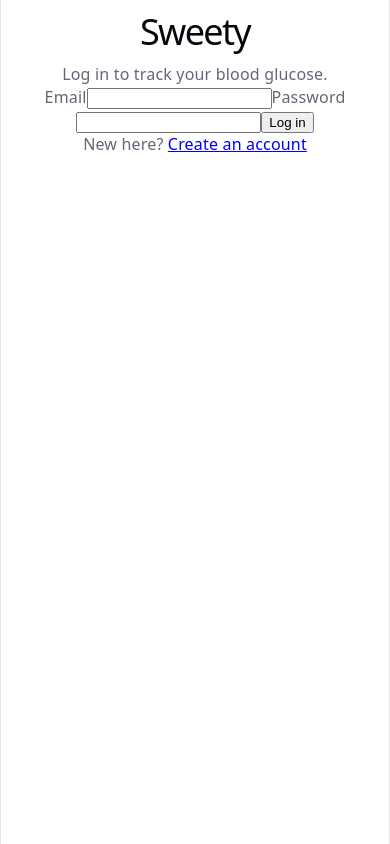
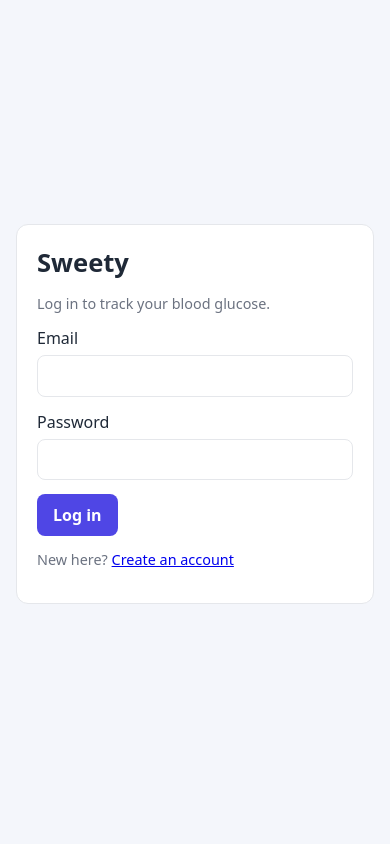
Before and after one commit to alanbabu518-spec/sweety, a React (Vite) app in the folder client/: page /login in a window 390 px wide. Built offline with nearby package versions, Linux system fonts and the light colour scheme; no server answers.

Commit message:
style(client): basic responsive styling

```diff
--- a/client/src/index.css
+++ b/client/src/index.css
@@ -1,111 +1,256 @@
 :root {
-  --text: #6b6375;
-  --text-h: #08060d;
-  --bg: #fff;
-  --border: #e5e4e7;
-  --code-bg: #f4f3ec;
-  --accent: #aa3bff;
-  --accent-bg: rgba(170, 59, 255, 0.1);
-  --accent-border: rgba(170, 59, 255, 0.5);
-  --social-bg: rgba(244, 243, 236, 0.5);
-  --shadow:
-    rgba(0, 0, 0, 0.1) 0 10px 15px -3px, rgba(0, 0, 0, 0.05) 0 4px 6px -2px;
-
-  --sans: system-ui, 'Segoe UI', Roboto, sans-serif;
-  --heading: system-ui, 'Segoe UI', Roboto, sans-serif;
-  --mono: ui-monospace, Consolas, monospace;
-
-  font: 18px/145% var(--sans);
-  letter-spacing: 0.18px;
-  color-scheme: light dark;
+  --bg: #f4f6fb;
+  --card: #ffffff;
+  --text: #1f2937;
+  --muted: #6b7280;
+  --primary: #4f46e5;
+  --primary-dark: #4338ca;
+  --danger: #dc2626;
+  --border: #e5e7eb;
+  font-family:
+    system-ui,
+    -apple-system,
+    "Segoe UI",
+    Roboto,
+    sans-serif;
   color: var(--text);
-  background: var(--bg);
-  font-synthesis: none;
-  text-rendering: optimizeLegibility;
-  -webkit-font-smoothing: antialiased;
-  -moz-osx-font-smoothing: grayscale;
-
-  @media (max-width: 1024px) {
-    font-size: 16px;
-  }
 }
 
-@media (prefers-color-scheme: dark) {
-  :root {
-    --text: #9ca3af;
-    --text-h: #f3f4f6;
-    --bg: #16171d;
-    --border: #2e303a;
-    --code-bg: #1f2028;
-    --accent: #c084fc;
-    --accent-bg: rgba(192, 132, 252, 0.15);
-    --accent-border: rgba(192, 132, 252, 0.5);
-    --social-bg: rgba(47, 48, 58, 0.5);
-    --shadow:
-      rgba(0, 0, 0, 0.4) 0 10px 15px -3px, rgba(0, 0, 0, 0.25) 0 4px 6px -2px;
-  }
-
-  #social .button-icon {
-    filter: invert(1) brightness(2);
-  }
+* {
+  box-sizing: border-box;
+}
+body {
+  margin: 0;
+  background: var(--bg);
+}
+h1 {
+  font-size: 1.6rem;
+  margin: 0 0 1rem;
+}
+h2 {
+  font-size: 1.1rem;
+  margin: 0 0 0.75rem;
+}
+.muted {
+  color: var(--muted);
+  font-size: 0.9rem;
 }
 
-body {
+.container {
+  max-width: 760px;
+  margin: 0 auto;
+  padding: 1.5rem 1rem 3rem;
+}
+.card {
+  background: var(--card);
+  border: 1px solid var(--border);
+  border-radius: 12px;
+  padding: 1.25rem;
+  margin-bottom: 1rem;
+}
+
+/* navbar */
+.navbar {
+  display: flex;
+  align-items: center;
+  gap: 1.5rem;
+  background: var(--card);
+  border-bottom: 1px solid var(--border);
+  padding: 0.75rem 1.5rem;
+}
+.brand {
+  color: var(--primary);
+  font-size: 1.2rem;
+}
+.navbar nav {
+  display: flex;
+  gap: 1rem;
+  flex: 1;
+}
+.navbar nav a {
+  color: var(--muted);
+  text-decoration: none;
+  padding: 0.25rem 0;
+}
+.navbar nav a.active {
+  color: var(--primary);
+  border-bottom: 2px solid var(--primary);
+}
+.navbar-user {
+  display: flex;
+  align-items: center;
+  gap: 0.75rem;
+}
+
+/* forms */
+label {
+  display: flex;
+  flex-direction: column;
+  gap: 0.35rem;
+  font-weight: 500;
+  margin-bottom: 0.9rem;
+}
+input,
+select {
+  font: inherit;
+  padding: 0.55rem 0.7rem;
+  border: 1px solid var(--border);
+  border-radius: 8px;
+  background: #fff;
+}
+input:focus,
+select:focus {
+  outline: 2px solid var(--primary);
+  outline-offset: 1px;
+}
+.form-row {
+  display: flex;
+  gap: 1rem;
+}
+.form-row label {
+  flex: 1;
+}
+.form-actions {
+  display: flex;
+  gap: 0.5rem;
+}
+.date-picker {
+  max-width: 220px;
+}
+
+/* buttons */
+.btn {
+  font: inherit;
+  font-weight: 600;
+  cursor: pointer;
+  background: var(--primary);
+  color: #fff;
+  border: none;
+  border-radius: 8px;
+  padding: 0.6rem 1rem;
+}
+.btn:hover {
+  background: var(--primary-dark);
+}
+.btn:disabled {
+  opacity: 0.6;
+  cursor: not-allowed;
+}
+.btn-secondary {
+  background: #eef0f6;
+  color: var(--text);
+}
+.btn-secondary:hover {
+  background: #e1e4ee;
+}
+.btn-danger {
+  background: #fee2e2;
+  color: var(--danger);
+}
+.btn-danger:hover {
+  background: #fecaca;
+}
+.btn-small {
+  padding: 0.3rem 0.6rem;
+  font-size: 0.85rem;
+}
+
+/* messages */
+.alert {
+  padding: 0.7rem 0.9rem;
+  border-radius: 8px;
+  margin-bottom: 1rem;
+  font-size: 0.95rem;
+}
+.alert-error {
+  background: #fef2f2;
+  color: #991b1b;
+  border: 1px solid #fecaca;
+}
+.empty {
+  color: var(--muted);
+  text-align: center;
+  padding: 1.25rem 0;
   margin: 0;
 }
 
-#root {
-  width: 1126px;
-  max-width: 100%;
-  margin: 0 auto;
-  text-align: center;
-  border-inline: 1px solid var(--border);
-  min-height: 100svh;
-  display: flex;
-  flex-direction: column;
-  box-sizing: border-box;
+/* tables */
+table {
+  width: 100%;
+  border-collapse: collapse;
+}
+th,
+td {
+  text-align: left;
+  padding: 0.6rem 0.4rem;
+  border-bottom: 1px solid var(--border);
+}
+th {
+  color: var(--muted);
+  font-size: 0.85rem;
+  font-weight: 600;
+}
+.row-actions {
+  text-align: right;
+  white-space: nowrap;
+}
+.row-actions .btn {
+  margin-left: 0.4rem;
 }
 
-h1,
-h2 {
-  font-family: var(--heading);
-  font-weight: 500;
-  color: var(--text-h);
+/* reports */
+.report-head {
+  display: flex;
+  justify-content: space-between;
+  align-items: baseline;
+}
+.stats {
+  display: grid;
+  grid-template-columns: repeat(4, 1fr);
+  gap: 0.75rem;
+  margin-bottom: 0.5rem;
+}
+.stat {
+  background: var(--bg);
+  border-radius: 10px;
+  padding: 0.8rem;
+  text-align: center;
+}
+.stat span {
+  display: block;
+  color: var(--muted);
+  font-size: 0.8rem;
+  margin-bottom: 0.25rem;
+}
+.stat strong {
+  font-size: 1.4rem;
 }
 
-h1 {
-  font-size: 56px;
-  letter-spacing: -1.68px;
-  margin: 32px 0;
-  @media (max-width: 1024px) {
-    font-size: 36px;
-    margin: 20px 0;
+/* auth */
+.auth-page {
+  min-height: 100vh;
+  display: grid;
+  place-items: center;
+  padding: 1rem;
+}
+.auth-card {
+  width: 100%;
+  max-width: 380px;
+}
+.auth-card h1 {
+  margin-bottom: 0.25rem;
+}
+
+@media (max-width: 520px) {
+  .form-row {
+    flex-direction: column;
+    gap: 0;
+  }
+  .stats {
+    grid-template-columns: repeat(2, 1fr);
+  }
+  .navbar {
+    flex-wrap: wrap;
+    gap: 0.75rem;
   }
 }
-h2 {
-  font-size: 24px;
-  line-height: 118%;
-  letter-spacing: -0.24px;
-  margin: 0 0 8px;
-  @media (max-width: 1024px) {
-    font-size: 20px;
-  }
-}
-p {
-  margin: 0;
-}
-
-code,
-.counter {
-  font-family: var(--mono);
-  display: inline-flex;
-  border-radius: 4px;
-  color: var(--text-h);
-}
-
-code {
-  font-size: 15px;
-  line-height: 135%;
-  padding: 4px 8px;
-  background: var(--code-bg);
-}
```
